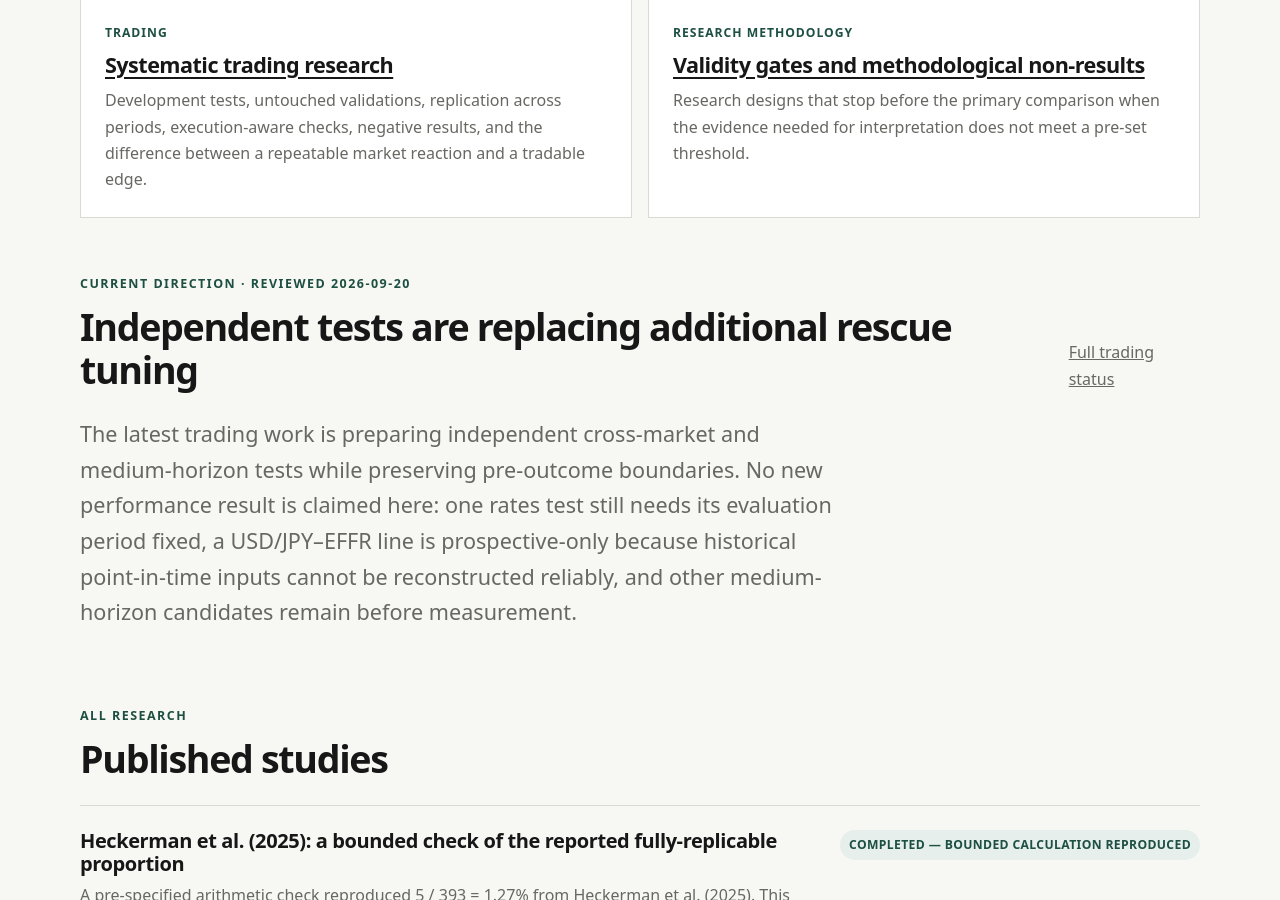
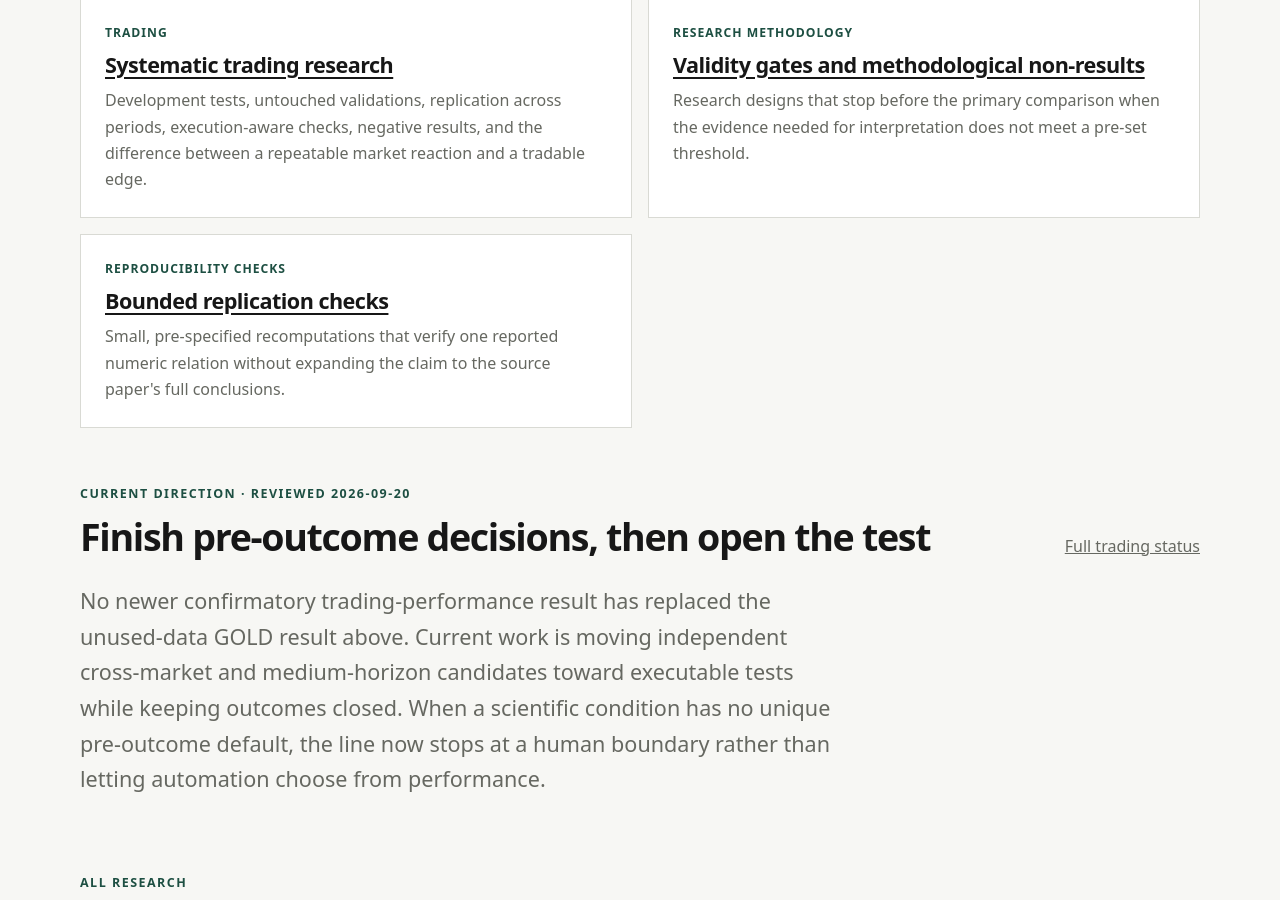
Before and after one commit to Josh-Temple/studio-lab-research, a Jekyll site: the page built from research/index.md, in a window 1280 px wide and 900 px high, scrolled down 687 px. Built offline with Jekyll 4.4.1, drawn with Linux system fonts in a browser that asks for light colours.

Commit message:
Refresh research index and add replication area

```diff
--- a/research/index.md
+++ b/research/index.md
@@ -26,15 +26,20 @@ description: Public Studio Lab research, with methods, findings, limits, and evi
       <h3><a href="{{ '/research/openalex-bridge-adoption-lag/' | relative_url }}">Validity gates and methodological non-results</a></h3>
       <p>Research designs that stop before the primary comparison when the evidence needed for interpretation does not meet a pre-set threshold.</p>
     </article>
+    <article class="feature-card">
+      <p class="feature-meta">Reproducibility checks</p>
+      <h3><a href="{{ '/research/heckerman-replicability-bounded-replication/' | relative_url }}">Bounded replication checks</a></h3>
+      <p>Small, pre-specified recomputations that verify one reported numeric relation without expanding the claim to the source paper's full conclusions.</p>
+    </article>
   </div>
 </section>
 
 <section class="section compact-section">
   <div class="section-heading">
-    <div><p class="eyebrow">Current direction · reviewed 2026-09-20</p><h2>Independent tests are replacing additional rescue tuning</h2></div>
+    <div><p class="eyebrow">Current direction · reviewed 2026-09-20</p><h2>Finish pre-outcome decisions, then open the test</h2></div>
     <a href="{{ '/trading/' | relative_url }}">Full trading status</a>
   </div>
-  <p class="lede">The latest trading work is preparing independent cross-market and medium-horizon tests while preserving pre-outcome boundaries. No new performance result is claimed here: one rates test still needs its evaluation period fixed, a USD/JPY–EFFR line is prospective-only because historical point-in-time inputs cannot be reconstructed reliably, and other medium-horizon candidates remain before measurement.</p>
+  <p class="lede">No newer confirmatory trading-performance result has replaced the unused-data GOLD result above. Current work is moving independent cross-market and medium-horizon candidates toward executable tests while keeping outcomes closed. When a scientific condition has no unique pre-outcome default, the line now stops at a human boundary rather than letting automation choose from performance.</p>
 </section>
 
 <section class="section">
```
